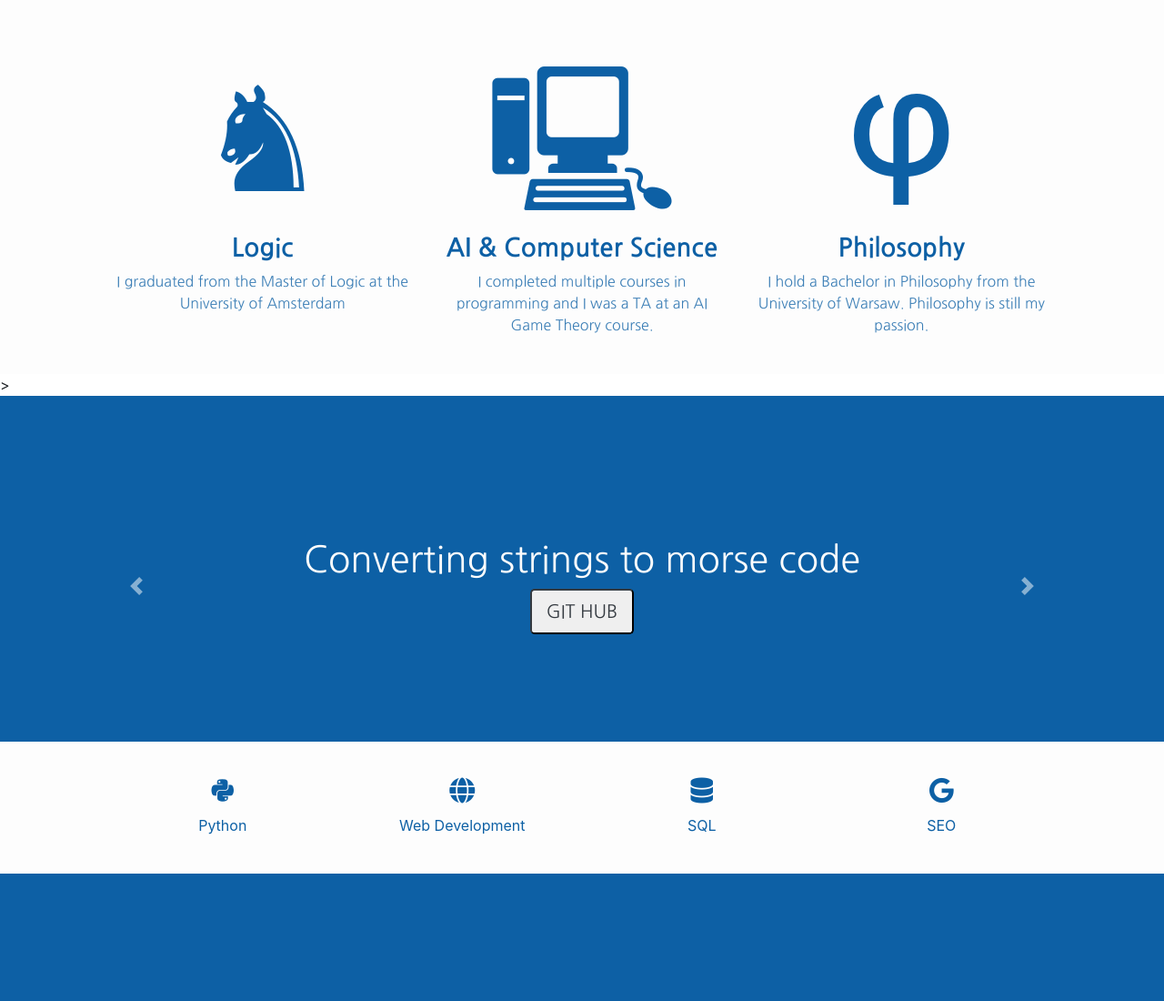
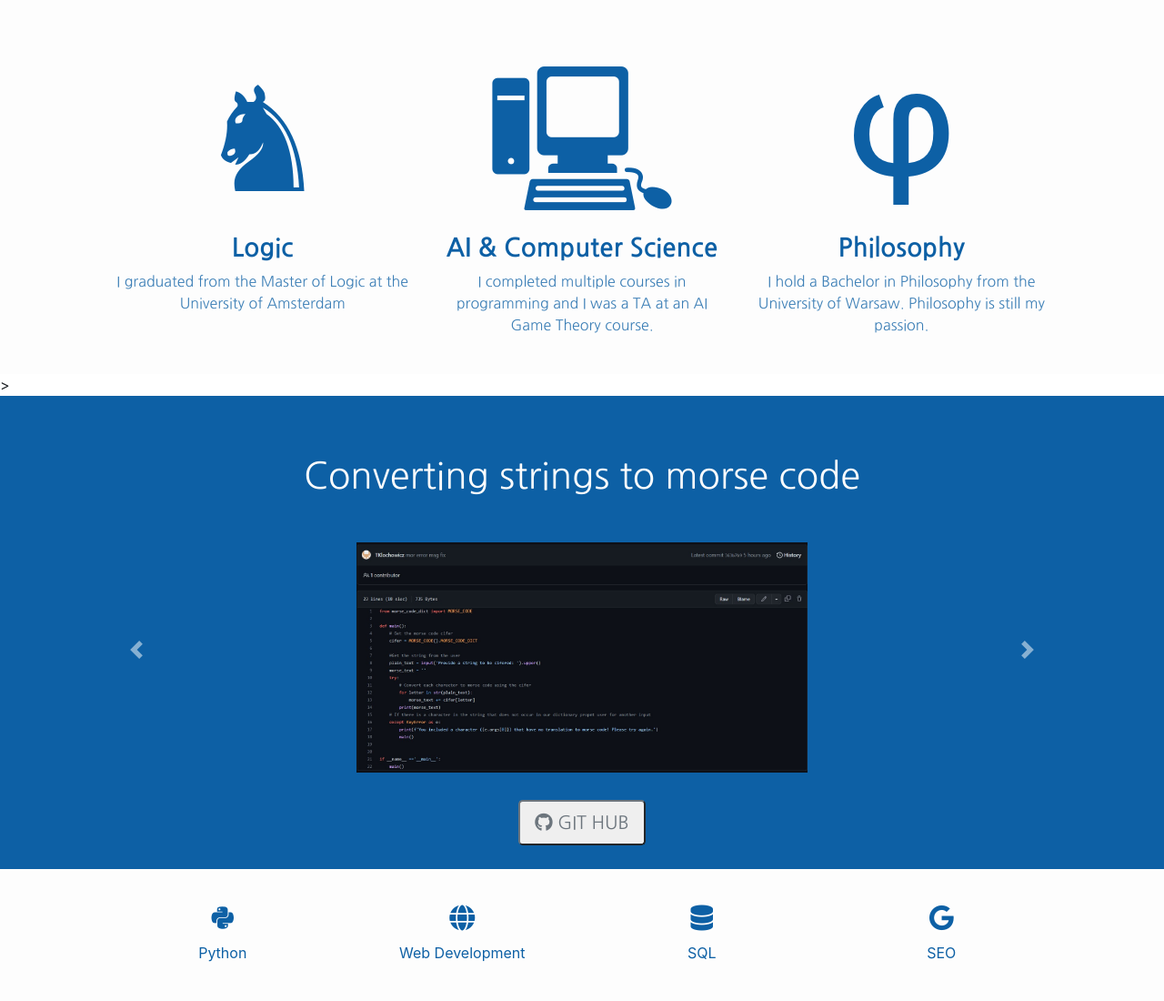
Before and after one commit to TKlochowicz/Portfolio-website, a Flask app: page / in a window 1280 px wide. Shown: the part 621-1721 px from the top of the page at 91% size. Before the commit the page ends 1581 px from the top, so only its background shows below. Run offline with Flask 2, Linux system fonts and the light colour scheme; some libraries are stand-ins or nearby versions.

Commit message:
carousel image

```diff
--- a/static/styles.css
+++ b/static/styles.css
@@ -68,5 +68,14 @@
 }
 /* Skills */
 .carousel-item{
-    padding: 8% 7% ;
+    padding: 0% 7% ;
 }
+.carousel-title{
+    margin-bottom: 5%;
+}
+
+.car-img{
+    height: 50%;
+    width: 50%;
+    margin-bottom: 3%;
+}
--- a/templates/index.html
+++ b/templates/index.html
@@ -83,16 +83,22 @@
           <div class="carousel-inner">
             <div class="carousel-item active">
               <h1 class="carousel-title">Converting strings to morse code</h1>
-              <button class="btn-outline-dark btn-lg" href="https://github.com/TKlochowicz/Morse-code-converter">GIT HUB</button>
+              <img src="static/morse_code.jpg" class="car-img">
+              <br>
+              <button class="btn-outline-secondary btn-lg but-git" href="https://github.com/TKlochowicz/Morse-code-converter"><i class="fa-brands fa-github"></i> GIT HUB</button>
 
             </div>
             <div class="carousel-item">
                 <h1 class="carousel-title">Professional portfolio</h1>
-                <button class="btn-outline-dark btn-lg" href="https://github.com/TKlochowicz/Morse-code-converter">GIT HUB</button>
+                <img src="static/morse_code.jpg" class="car-img">
+                <br>
+                <button class="btn-outline-secondary btn-lg but-git" href="https://github.com/TKlochowicz/Morse-code-converter"><i class="fa-brands fa-github"></i> GIT HUB</button>
             </div>
             <div class="carousel-item">
                 <h1 class="carousel-title">Theorem prover for peer-grading (co-authored)</h1>
-                <button class="btn-outline-dark btn-lg" href="https://github.com/TKlochowicz/Morse-code-converter">GIT HUB</button>
+                <img src="static/morse_code.jpg" class="car-img">
+                <br>
+                <button class="btn-outline-secondary btn-lg but-git" href="https://github.com/TKlochowicz/Morse-code-converter"> <i class="fa-brands fa-github"></i> GIT HUB</button>
             </div>
 
           </div>
```
Also changed, not shown: static/morse_code.jpg (added).
